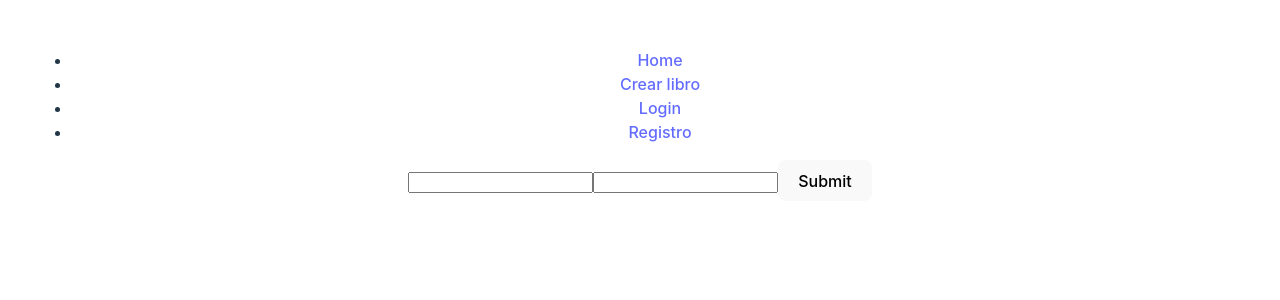
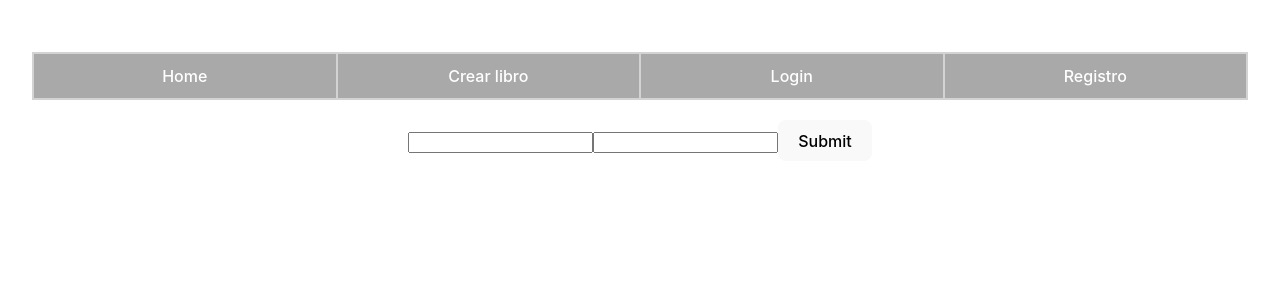
Before and after one commit to escuelita-crombie/book-shoop-and-wordle, a React (Vite) app: page /login in a window 1280 px wide. Shown: the top 300 px of the page. Built offline with nearby package versions, Linux system fonts and the light colour scheme.

Commit message:
New navbar Very cute Awesome

```diff
--- a/src/Components/Navbar.tsx
+++ b/src/Components/Navbar/index.tsx
@@ -1,8 +1,9 @@
 import { NavLink } from "react-router-dom";
+import "./style.css";
 
 const Navbar: React.FC<{ email: string }> = ({ email }) => {
   return (
-    <div>
+    <div className="navbar-container">
       {email ? `Bienvenido ${email}` : null}
       <ul>
         <li>
--- /dev/null
+++ b/src/Components/Navbar/style.css
@@ -0,0 +1,27 @@
+.navbar-container {
+  display: flex;
+  background-color: lightgrey;
+  margin: 20px 0;
+}
+.navbar-container ul {
+  display: flex;
+  list-style-type: none;
+  flex: 1;
+  margin: 2px;
+  padding: 0;
+  gap: 2px;
+}
+.navbar-container li {
+  display: flex;
+  flex: 1;
+}
+.navbar-container li a {
+  flex: 1;
+  padding: 10px;
+  color: white;
+  background-color: darkgray;
+  transition: background-color 0.26s ease;
+}
+.navbar-container li a:hover {
+  background-color: gray;
+}
```
